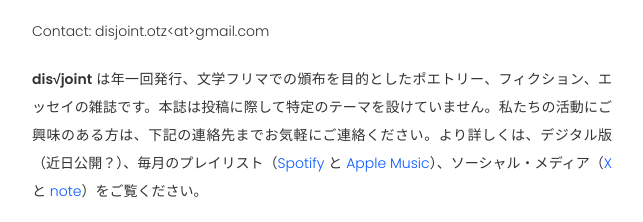
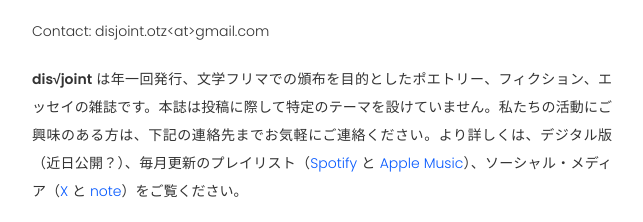
Before and after one commit to disrjoint/disrjoint.github.io, a plain HTML site: page index.html in a window 1280 px wide. Shown: the part 195-417 px from the top of the page, without its empty margins (318-961 px from the left). Drawn offline with nearby package versions, Linux system fonts and the light colour scheme.

Commit message:
Update index.html

```diff
--- a/index.html
+++ b/index.html
@@ -12,7 +12,7 @@
   <body>
     <p><span style="font-weight: 600">dis</span><span style="font-weight: 700">√</span><span style="font-weight: 600">joint</span> is an annual magazine for poetry, fiction and essays. The magazine does not have a specific theme for submissions. If you are interested in our activities, please do not hesitate to contact us. Find out more: Digital Edition (Coming Soon?), Monthly Playlist (<a href="https://open.spotify.com/playlist/4pLElDP3kunA2eIR9Ji5nk?si=cffc64b0833941f6">Spotify</a> and <a href="">Apple Music</a>), Social Media (<a href="https://twitter.com/disrjoint">X</a> and <a href="https://note.com/disjoint/">note</a>)</p>
     <p>Contact: disjoint.otz&lt;at&gt;gmail.com</p>
-    <p><span style="font-weight: 600">dis</span><span style="font-weight: 700">√</span><span style="font-weight: 600">joint</span> は年一回発行、文学フリマでの頒布を目的としたポエトリー、フィクション、エッセイの雑誌です。本誌は投稿に際して特定のテーマを設けていません。私たちの活動にご興味のある方は、下記の連絡先までお気軽にご連絡ください。より詳しくは、デジタル版（近日公開？）、毎月のプレイリスト（<a href="https://open.spotify.com/playlist/4pLElDP3kunA2eIR9Ji5nk?si=cffc64b0833941f6">Spotify</a> と <a href="">Apple Music</a>）、ソーシャル・メディア（<a href="https://twitter.com/disrjoint">X</a> と <a href="https://note.com/disjoint/">note</a>）をご覧ください。</p>
+    <p><span style="font-weight: 600">dis</span><span style="font-weight: 700">√</span><span style="font-weight: 600">joint</span> は年一回発行、文学フリマでの頒布を目的としたポエトリー、フィクション、エッセイの雑誌です。本誌は投稿に際して特定のテーマを設けていません。私たちの活動にご興味のある方は、下記の連絡先までお気軽にご連絡ください。より詳しくは、デジタル版（近日公開？）、毎月更新のプレイリスト（<a href="https://open.spotify.com/playlist/4pLElDP3kunA2eIR9Ji5nk?si=cffc64b0833941f6">Spotify</a> と <a href="">Apple Music</a>）、ソーシャル・メディア（<a href="https://twitter.com/disrjoint">X</a> と <a href="https://note.com/disjoint/">note</a>）をご覧ください。</p>
     <p>連絡先：disjoint.otz&lt;at&gt;gmail.com</p>
   </body>
 </html>
```
